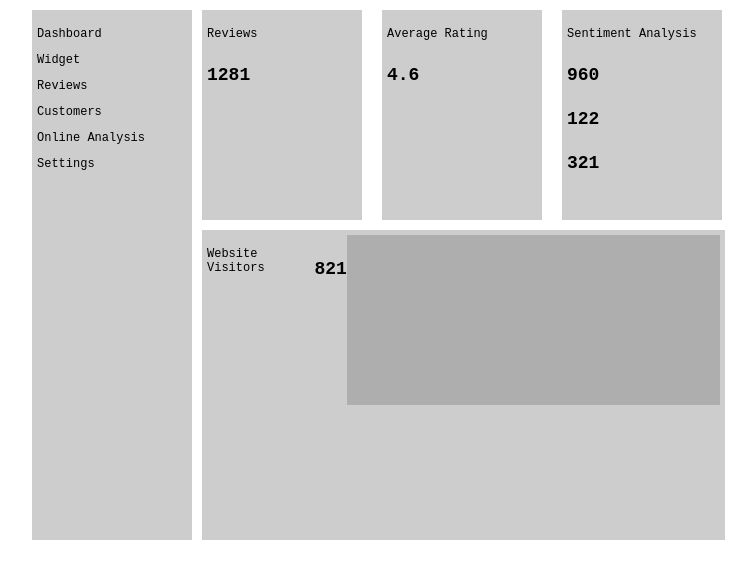
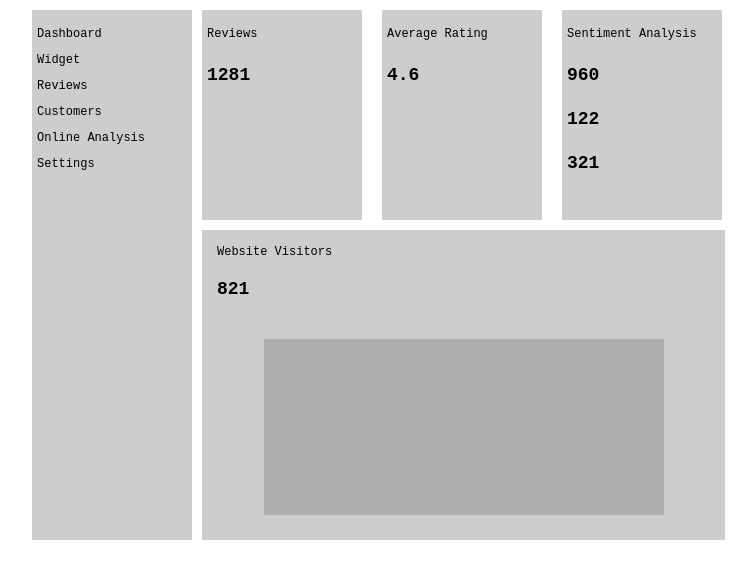
Before and after one commit to illnessink/dashboard, a React (Create React App) app: page / in a window 1280 px wide. Shown: the top 578 px of the page, without its empty margins (118-874 px from the left). Built offline with nearby package versions, Linux system fonts and the light colour scheme.

Commit message:
wip: completes styling for assignment

```diff
--- a/src/App.css
+++ b/src/App.css
@@ -22,6 +22,7 @@ h4 {
 .visitorsDiv {
   display: inline-flex;
   justify-content: start;
+  flex-direction: column;
   background-color: rgb(205, 205, 205);
   width: 513px;
   height: 300px;
@@ -29,12 +30,19 @@ h4 {
   margin-left: 10px;
 }
 
+.visitorsDiv > p, .visitorsDiv > h4 {
+  margin: 10px
+}
+
 .greyBox {
+  position: relative;
   background-color: rgb(174, 174, 174);
   width: 400px;
-  height: 170px;
+  height: 200px;
+  margin-top: 30px;
   margin-left: auto;
   margin-right: auto;
+  margin-bottom: 20px;;
 }
 
 .sidebarDiv {
```
